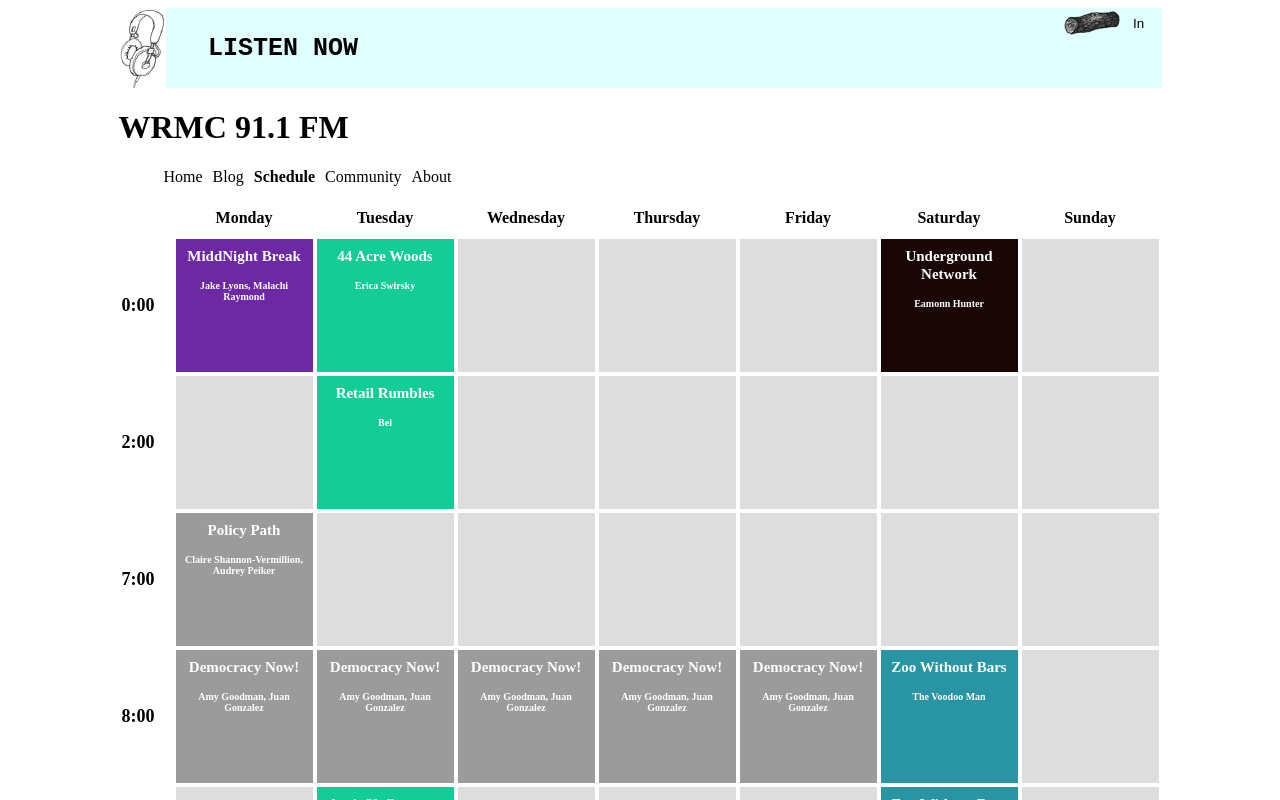
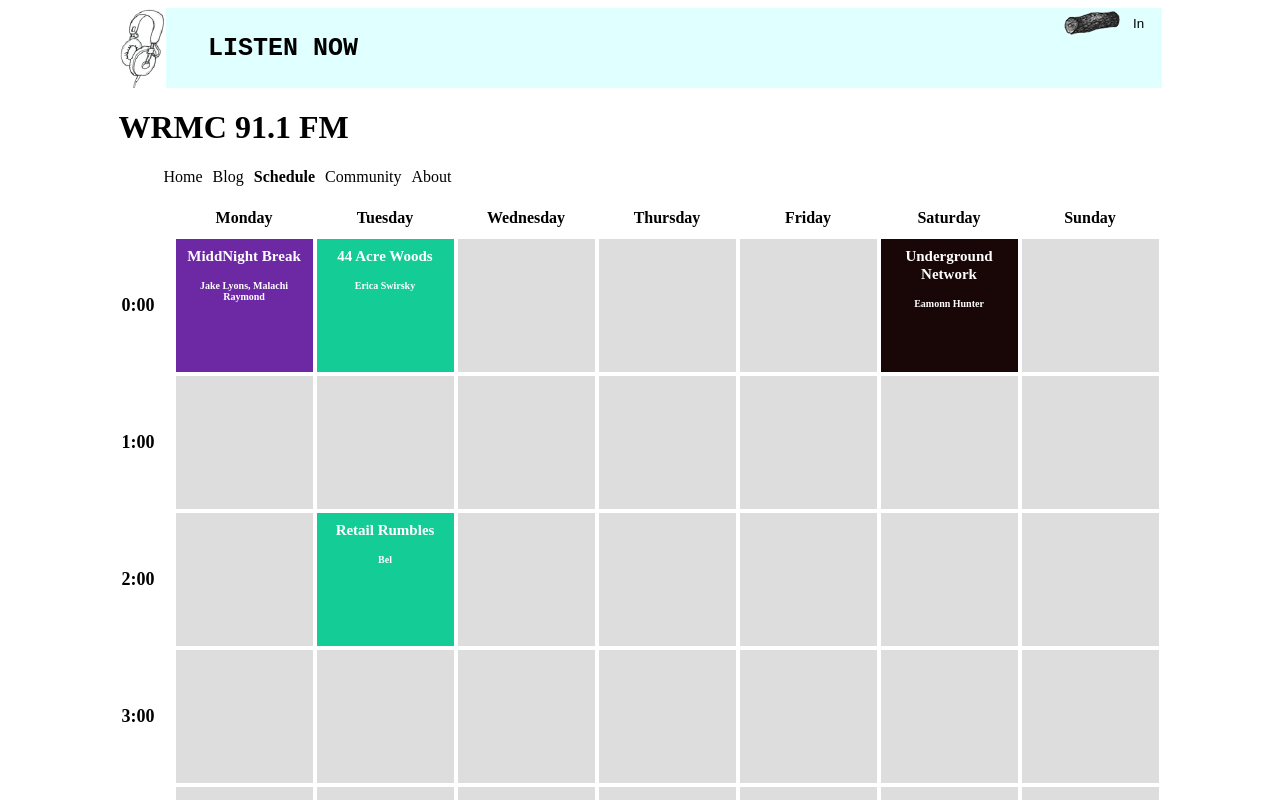
Before and after one commit to csci312-s21/project-blackberry-binturong, a Next.js app: page / in a window 1280 px wide. Both pictures are taken after a click on the item "Schedule". Shown: the top 800 px of the page. Built offline with nearby package versions, Linux system fonts and the light colour scheme.

Commit message:
Addressed a few of Ethan's comments in WeeklyShow and WeeklySchedule

```diff
--- a/src/components/WeeklySchedule.js
+++ b/src/components/WeeklySchedule.js
@@ -13,17 +13,17 @@
               {d}
             </div>)
   })
-
   showsArr.push(firstRow);
 
   // Add useEffect when writing the onHover function
+
   for (let i = 0; i < 24; i++){
     showsArr.push([]);
     for (let l = 0; l < 8; l++){
       if (l===0){
         showsArr[showsArr.length-1].push(<div className={styles.scheduleTime}>{`${i}:00`}</div>);
       }
-      else {showsArr[showsArr.length-1].push(undefined)}
+      else {showsArr[showsArr.length-1].push(<WeeklyShow show = {{}}/>)}
     }
   }
 
@@ -51,11 +51,7 @@
         <tbody>
           <tr key={rowKey}>
             {item.map((i, key2) => {
-              let result = i;
-              if (i === undefined) {
-                result = <WeeklyShow show = {{}}/>
-              }
-
+              const result = i;
               let cellKey = key1*1000+key2;
               cellKey = `cell${  cellKey}`;
               return (<td key={cellKey}>
--- a/src/components/WeeklyShow.js
+++ b/src/components/WeeklyShow.js
@@ -3,8 +3,9 @@
 
 export default function WeeklyShow({ show }){
 
-  if (show === {} || show === undefined){
-    return <div className={styles.WeeklyShow} />
+
+  if (Object.keys(show).length === 0){
+    return <div className={styles.WeeklyShow} style={{"backgroundColor": "#DDDDDD"}} />
   }
 
   const colors = {
@@ -38,23 +39,8 @@
     "world": "#FFB700"
   }
 
-  let djs = show.DJs;
-  if (show.DJs !== undefined) {
-    djs = show.DJs.join(", ")
-  }
-
-  let genrecolor;
-  if (show.genres !== undefined) {
-    const g = show.genres[0].toLowerCase();
-    genrecolor = colors[g];
-    if (genrecolor === undefined) {
-      genrecolor = "#A8A8A8";
-    }
-  }
-
-  if (genrecolor === undefined) {
-    genrecolor = "#DDDDDD";
-  }
+  const djs = show.DJs.join(", ")
+  const genrecolor = colors[show.genres[0].toLowerCase()]
 
   return (
     <div className={styles.WeeklyShow} style={{"backgroundColor": genrecolor}}>
```
